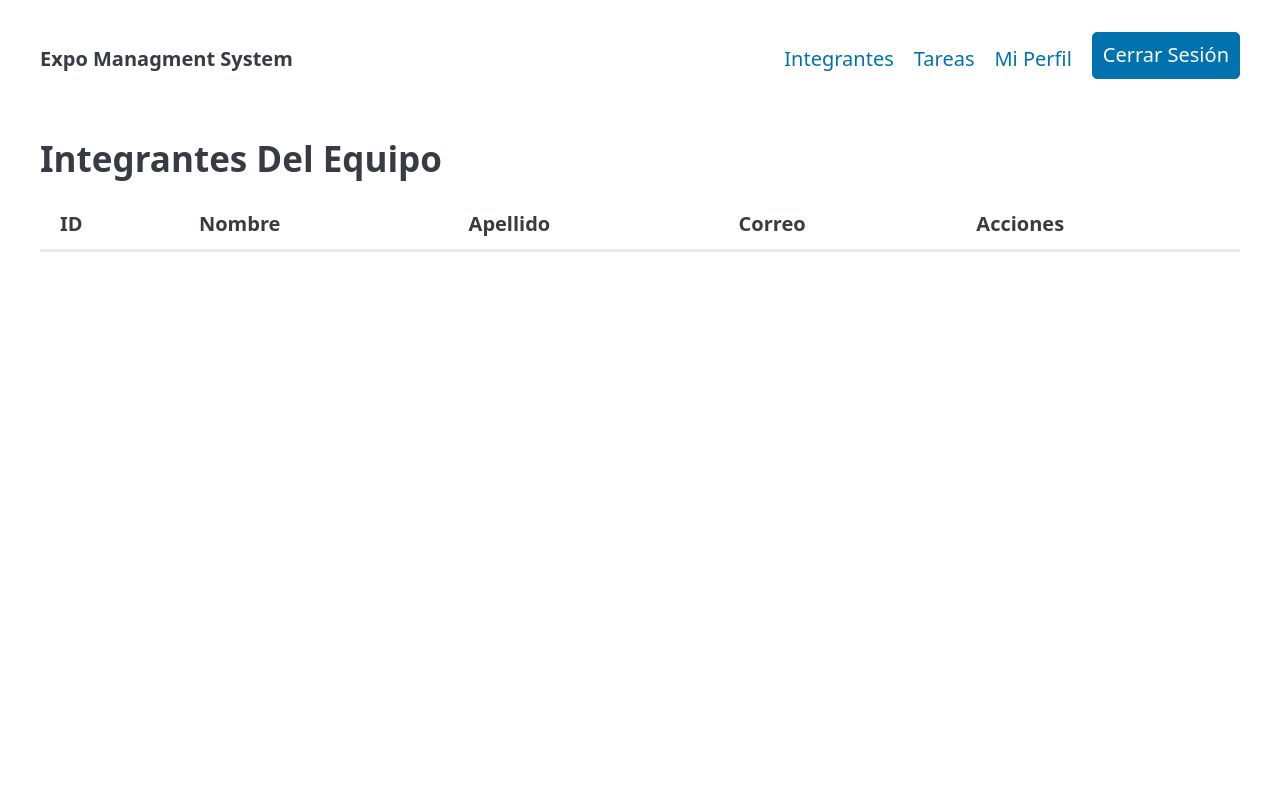
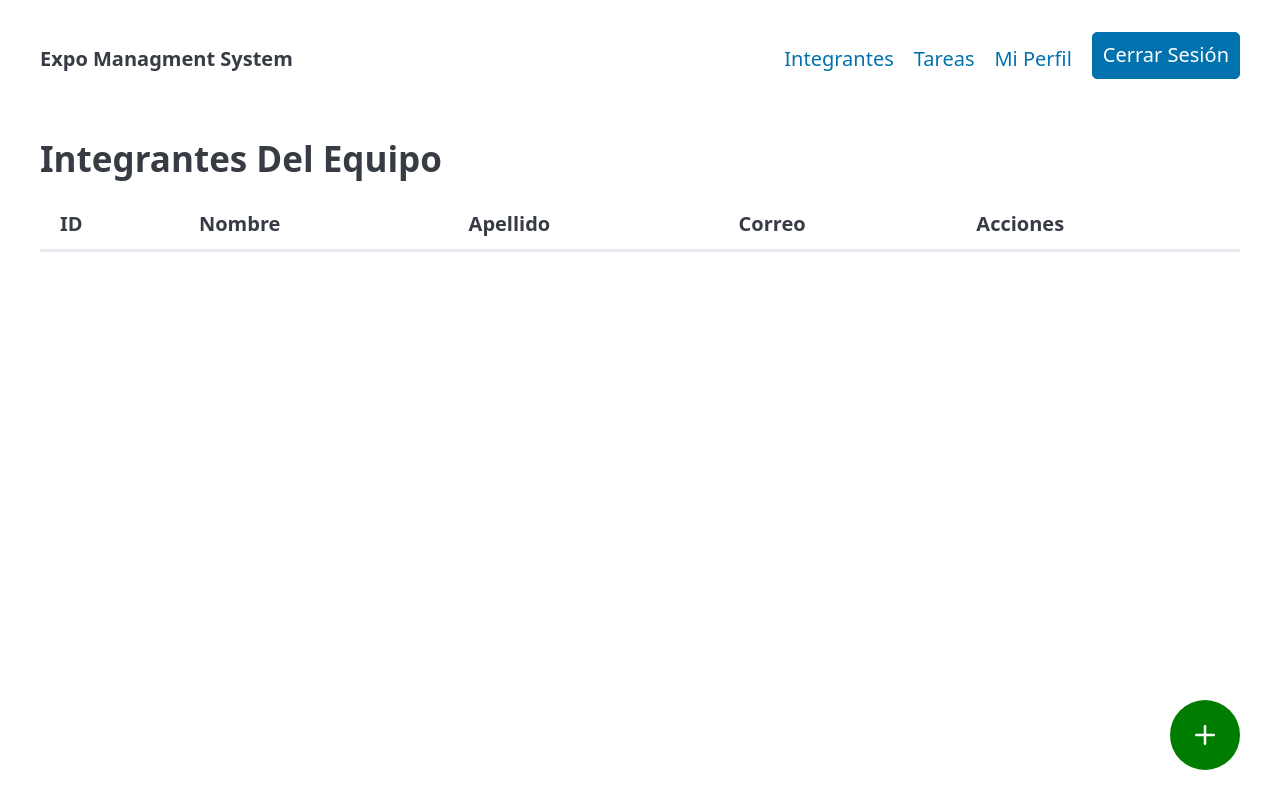
Before and after one commit to cvcg11/Crud_web, a plain HTML site: page index.html in a window 1280 px wide. Drawn offline with nearby package versions, Linux system fonts and the light colour scheme; no server answers.

Commit message:
Boton de agregar registro

```diff
--- /dev/null
+++ b/css/style.css
@@ -0,0 +1,25 @@
+.add-button{
+    position: fixed;
+    right: 40px;
+    bottom: 30px;
+    background-color: rgb(0, 124, 0);
+    color: white;
+    border-radius: 50%;
+    border: none;
+    height: 70px;
+    width: 70px;
+    box-shadow: 0px 6px 10px black rgba(0, 0, 0, 0.5);
+    display: flex;
+    justify-content: center;/*Alineacion Horizontal*/
+    align-items: center; /*Alineacion Vertical*/
+    z-index: 1001;/*Para que el boton siempre quede "Encima del contenido"*/
+    transition: transform 0.4s; /*Duracion del efecto*/
+}
+
+.add-button:hover{
+    transform: scale(1.1);
+}
+
+.tabla-scroll{
+    overflow-x: auto;
+}
--- a/index.html
+++ b/index.html
@@ -5,6 +5,7 @@
     <meta name="viewport" content="width=device-width, initial-scale=1.0">
     <title>Hoteles</title>
     <link rel="stylesheet"href="https://cdn.jsdelivr.net/npm/@picocss/pico@2/css/pico.min.css">
+    <link rel="stylesheet" href="css/style.css">
 </head>
 <body>
     <header class="container">
@@ -23,6 +24,7 @@
     <main class="container">
         <h2>Integrantes Del Equipo</h2>
 
+        <div class="tabla-scroll">
             <table id="tabla" class="overflow-auto striped">
                 <thead>
                     <tr><!--tr de table row-->
@@ -39,7 +41,14 @@
                     <!--Aquí vienen los registros del JSON-->
                 </tbody>
             </table>
+        </div>
+
+
     </main>
+
+    <button class="add-button" id="btnAgregar" title="Agregar Integrante">
+        <svg xmlns="http://www.w3.org/2000/svg" width="32" height="32" viewBox="0 0 24 24" fill="none" stroke="currentColor" stroke-width="2" stroke-linecap="round" stroke-linejoin="round" class="lucide lucide-plus-icon lucide-plus"><path d="M5 12h14"/><path d="M12 5v14"/></svg>
+    </button>
 
 
     <!--Enlace al archivo de JavaScript-->
```
Also changed, not shown: modal.html (added, +11 -0 lines). Lines whose indentation alone changed are shown as unchanged.
